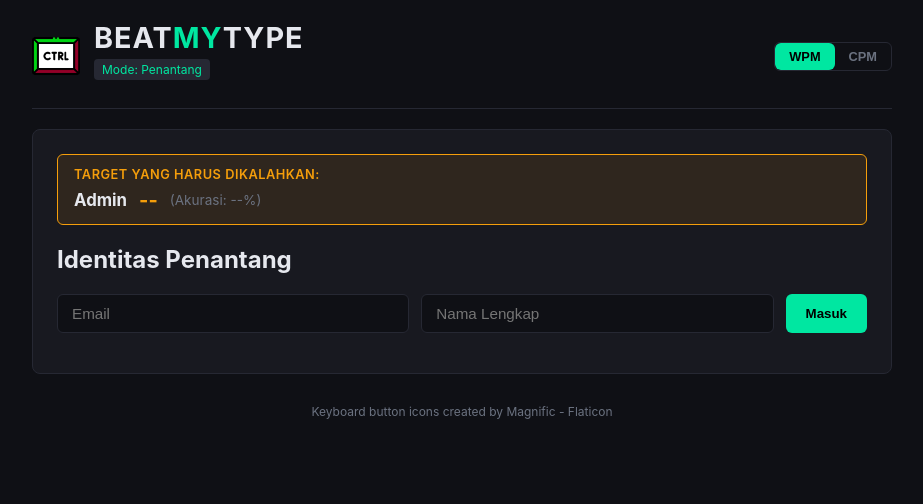
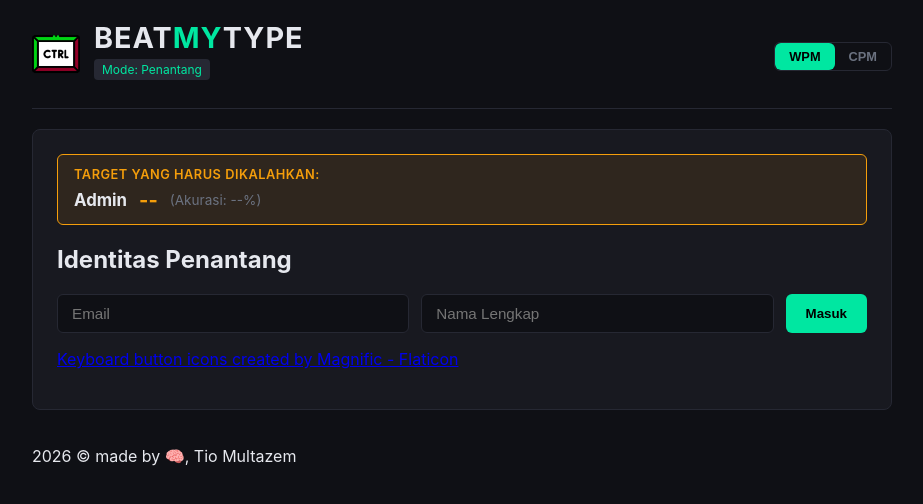
Before and after one commit to tiomultazem/beat-my-type, a website built with Vite: page index.html in a window 1280 px wide. Shown: the whole page, without its empty margins (178-1101 px from the left). Built offline with nearby package versions, Linux system fonts and the light colour scheme; no server answers.

Commit message:
feat(ui): update header logo, grouped quota counter, and copyright footer

```diff
--- a/index.html
+++ b/index.html
@@ -12,7 +12,9 @@
   <div class="container">
     <header class="header">
       <div class="brand">
-        <img src="./icon.png" alt="Beat My Type" class="brand-logo">
+        <a href="https://www.flaticon.com/free-icons/keyboard-button" target="_blank" rel="noopener noreferrer" title="Keyboard button icons created by Magnific - Flaticon">
+          <img src="./icon.png" alt="Beat My Type" class="brand-logo">
+        </a>
         <div class="brand-text">
           <h1>BEAT<span>MY</span>TYPE</h1>
           <p id="modeBadge" class="badge">Mode: Penantang</p>
@@ -44,6 +46,7 @@
         <button id="startTestBtn" class="btn-primary">Masuk</button>
       </div>
       <p id="candidateError" class="error-text"></p>
+      <p class="attribution-note"><a href="https://www.flaticon.com/free-icons/keyboard-button" target="_blank" rel="noopener noreferrer">Keyboard button icons created by Magnific - Flaticon</a></p>
     </section>
 
     <!-- DASHBOARD RIWAYAT PENANTANG -->
@@ -70,7 +73,9 @@
 
         <div class="quota-box">
           <span>Sisa Kesempatan Hari Ini:</span>
-          <strong id="quotaRemaining">3</strong> / 3
+          <div class="quota-count">
+            <strong id="quotaRemaining">3</strong> / 3
+          </div>
         </div>
       </div>
 
@@ -147,9 +152,9 @@
       </div>
     </div>
 
-    <!-- FOOTER ATRIBUSI -->
-    <footer class="attribution">
-      <a href="https://www.flaticon.com/free-icons/keyboard-button" title="keyboard button icons" target="_blank" rel="noopener noreferrer">Keyboard button icons created by Magnific - Flaticon</a>
+    <!-- FOOTER COPYRIGHT -->
+    <footer class="app-footer">
+      <p>2026 &copy; made by &#x1F9E0;, Tio Multazem</p>
     </footer>
   </div>
 
```
